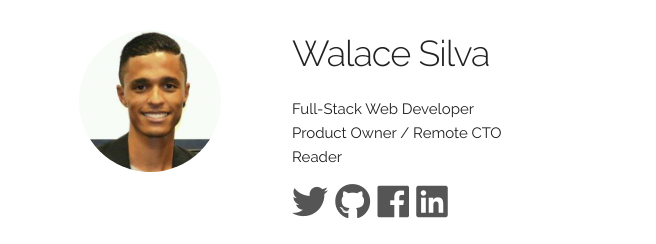
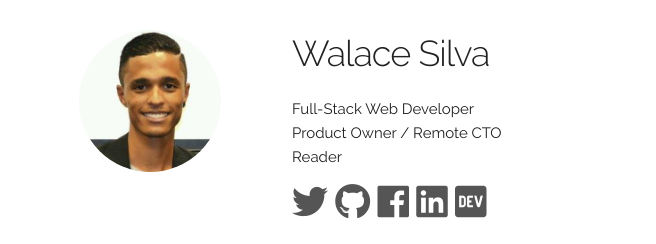
Before and after one commit to owsilva/firebase-personal-page, a plain HTML site: page public/index.html in a window 1280 px wide. Shown: the top 244 px of the page, without its empty margins (308-964 px from the left). Drawn offline with Linux system fonts and the light colour scheme; a web font is replaced by a local one.

Commit message:
Added dev community icon

```diff
--- a/public/index.html
+++ b/public/index.html
@@ -88,6 +88,9 @@
                   </a>
                   <a class="icon" href="https://www.linkedin.com/in/walacesilva" target="_blank">
                     <i class="fab fa-linkedin" aria-hidden="true"></i>
+                  </a>
+                  <a class="icon" href="https://dev.to/wsilvaemp" target="_blank">
+                    <i class="fab fa-dev" title="wsilvaemp's DEV Profile" aria-hidden="true"></i>
                   </a>
                 </h3>
               </div>
```
